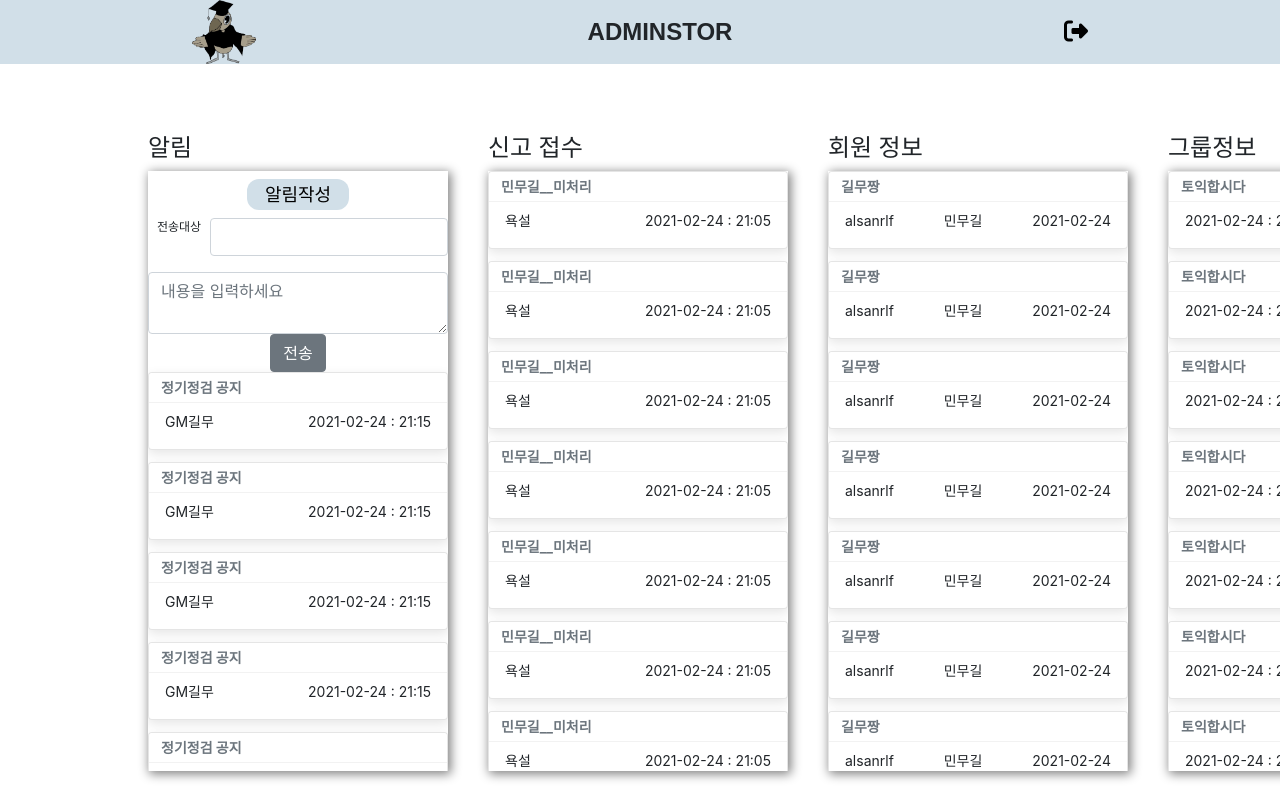
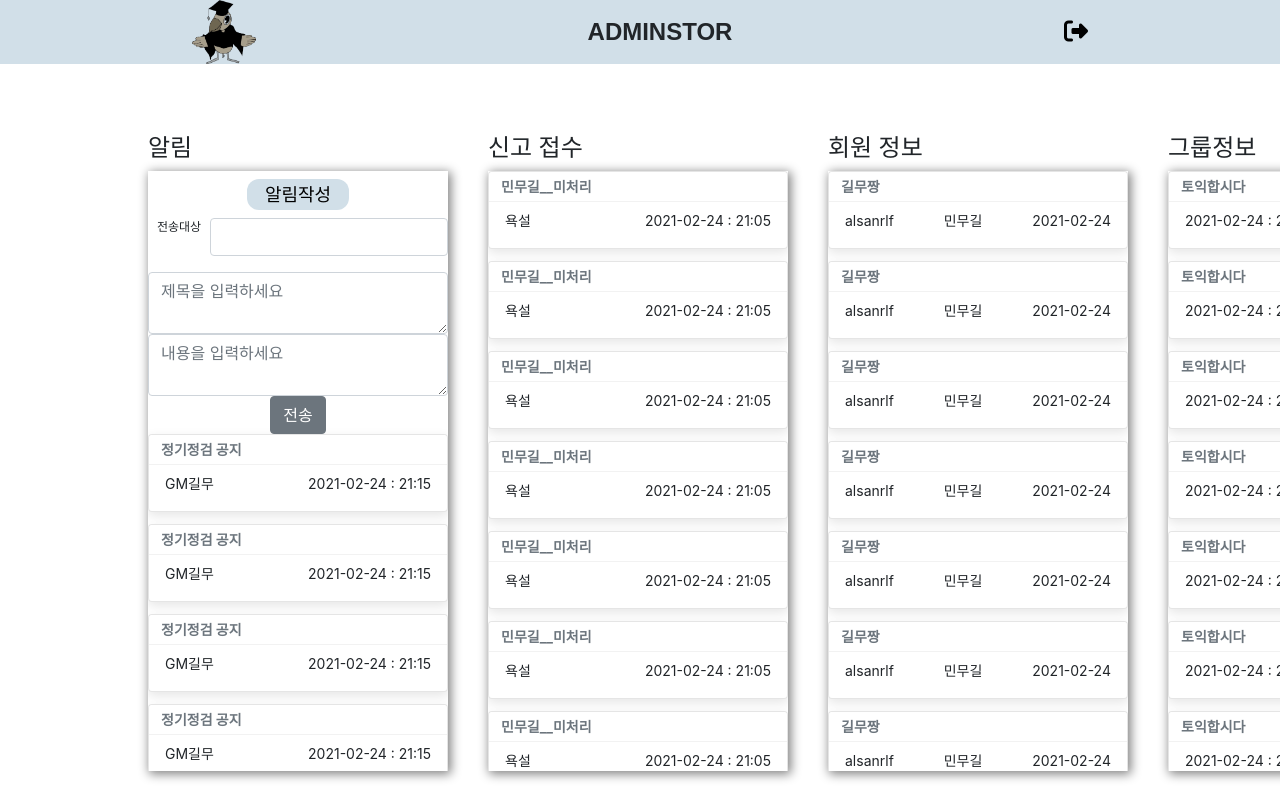
Before and after one commit to junhodo/UntactSchool, a React (Create React App) app in the folder FE/admin/: page /admin in a window 1280 px wide. Both pictures are taken after a click on the button "알림작성". Shown: the top 800 px of the page. Built offline with nearby package versions, Linux system fonts and the light colour scheme; the HTML template or start-up script is replaced by a standard one.

Commit message:
[ADD]  알림 제목 작성 추가 -알림 전송시 제목을 작성하는 기능

```diff
--- a/FE/admin/src/component/Notification.js
+++ b/FE/admin/src/component/Notification.js
@@ -76,6 +76,7 @@ const Notification = () => {
   const dummyUser = ['alsanrlf', 'gilmujjang', 'minmugil'];
   const [targetUser, setTargetUser] = useState([]);
   const [target, setTarget] = useState('');
+  const [headSave, setHeadSave] = useState('');
 
   const notificationClick = event => {
     event.preventDefault();
@@ -92,12 +93,18 @@ const Notification = () => {
     ta.style.height = `${ta.scrollHeight}px`;
   };
 
+  const headChange = e => {
+    setHeadSave(e.target.value);
+    const ta = e.target;
+    ta.style.height = 'auto';
+    ta.style.height = `${ta.scrollHeight}px`;
+  };
+
   const targetChange = e => {
     if (e.key === 'Enter') {
       if (dummyUser.includes(target)) {
         if (targetUser.includes(target) === false) {
           setTargetUser(targetUser.concat(target));
-          console.log(target, '추가했어');
         }
       }
       setTarget('');
@@ -115,13 +122,16 @@ const Notification = () => {
       return;
     }
     const newDummy = {
-      title: '공지사항',
+      title: headSave,
       sender: '길무짱',
       content: noteSave,
       id: '100'
     };
     setDummy(dummy.concat(newDummy));
     setNoteSave('');
+    setHeadSave('');
+    setTarget('');
+    setTargetUser([]);
     setNoteWriteMode(false);
     // textarea.style.height = 'auto';
     // 새로추가한게  위로 가야 하는데 concat은 뒤로만 보내고 unshift 는 에러가 난다.
@@ -165,6 +175,12 @@ const Notification = () => {
         <div className="targetUserList">{targetUserList}</div>
         <Input
           type="textarea"
+          placeholder="제목을 입력하세요"
+          value={headSave}
+          onChange={headChange}
+        />
+        <Input
+          type="textarea"
           placeholder="내용을 입력하세요"
           value={noteSave}
           onChange={noteChange}
```
Also changed, not shown: 1 other file (tests, documents, lock files or other folders).
